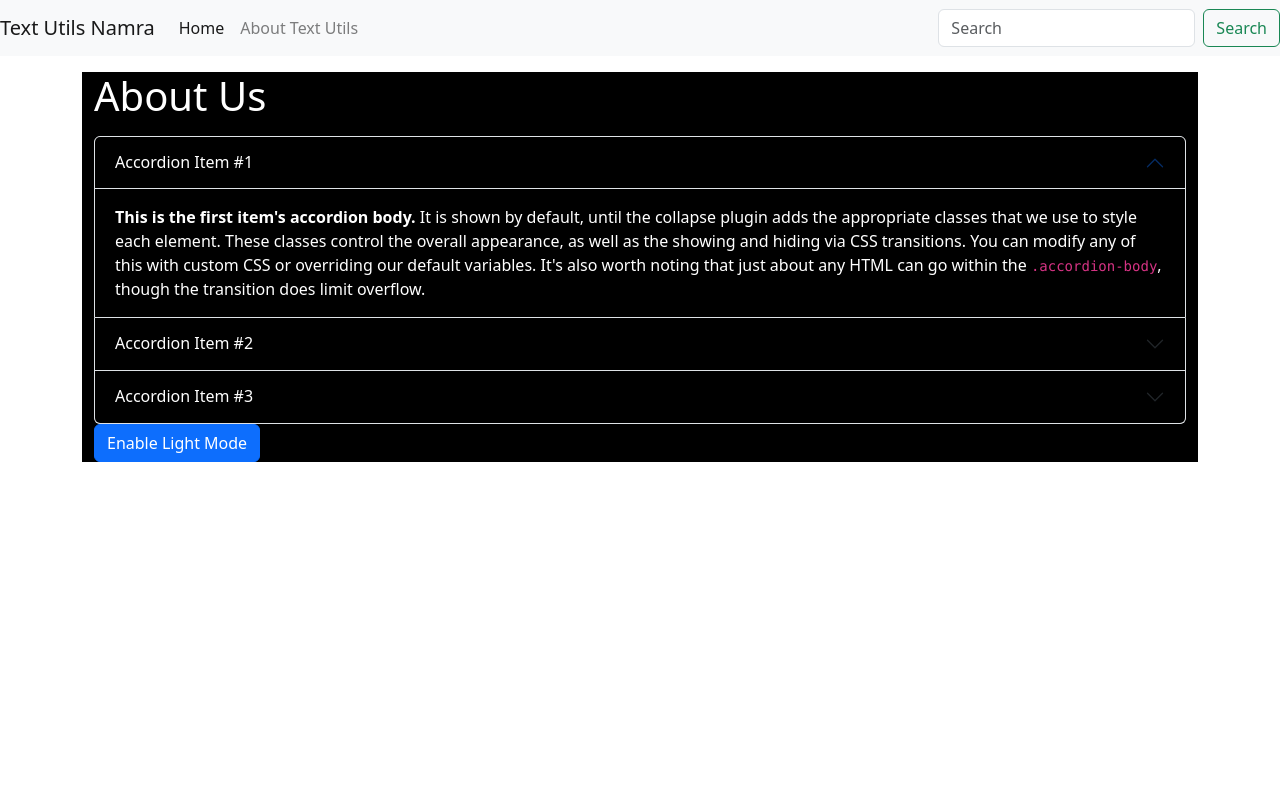
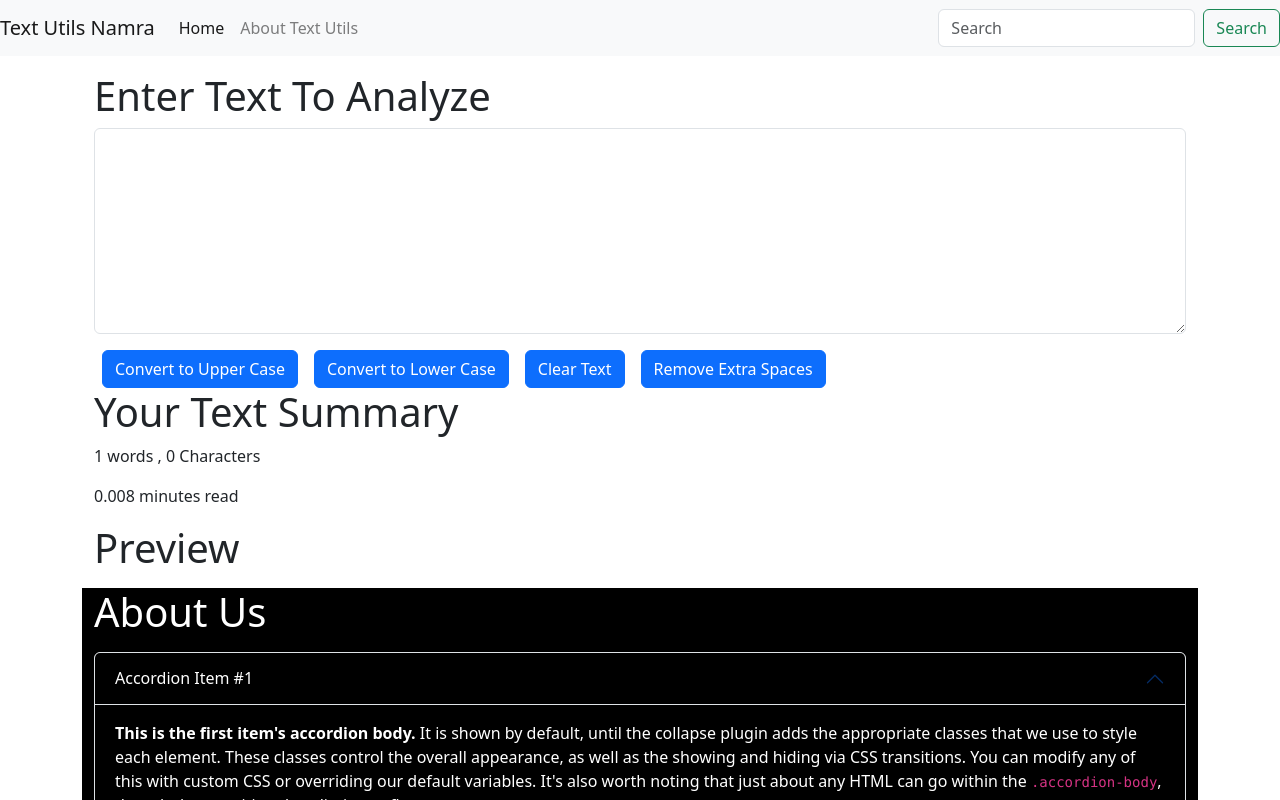
Before and after one commit to Namra-Abid/React_Series, a React (Create React App) app in the folder test6_text_utils_project/: page / in a window 1280 px wide. Shown: the top 800 px of the page. Built offline with nearby package versions, Linux system fonts and the light colour scheme.

Commit message:
Remove Extra spaces function

```diff
--- a/test6_text_utils_project/src/App.js
+++ b/test6_text_utils_project/src/App.js
@@ -1,14 +1,14 @@
 import logo from './logo.svg';
 import './App.css';
 import Navbar from './components/Navbar';
-// import TextForm from './components/TextForm';
+import TextForm from './components/TextForm';
 import About from './components/About';
 function App() {
   return (
     <div>
       <Navbar title="Text Utils Namra" aboutText="About Text Utils" />
       <div className='container my-3'>
-      {/* <TextForm heading='Enter Text To Analyze' /> */}
+      <TextForm heading='Enter Text To Analyze' />
       <About/>
       </div>
     </div>
--- a/test6_text_utils_project/src/components/TextForm.js
+++ b/test6_text_utils_project/src/components/TextForm.js
@@ -20,6 +20,12 @@ export default function TextForm(props) {
 
         setText('');
     }
+
+    const handleExtraSpaces =()=>{
+        let newtext=text.split(/[ ]+/);
+        setText(newtext.join(" "))
+
+    }
     //text="new text"  // wrong way to change state
    // setText("New text"); // correct way to change  state
 
@@ -33,6 +39,7 @@ export default function TextForm(props) {
             <button className="btn btn-primary mx-2" onClick={HandleUpClick}>Convert to Upper Case</button>
             <button className="btn btn-primary mx-2" onClick={HandleLowClick}>Convert to Lower Case</button>
             <button className="btn btn-primary mx-2" onClick={HandleClearText}>Clear Text</button>
+            <button className="btn btn-primary mx-2" onClick={handleExtraSpaces}>Remove Extra Spaces</button>
 
         </div>
         <div className="container">
```
